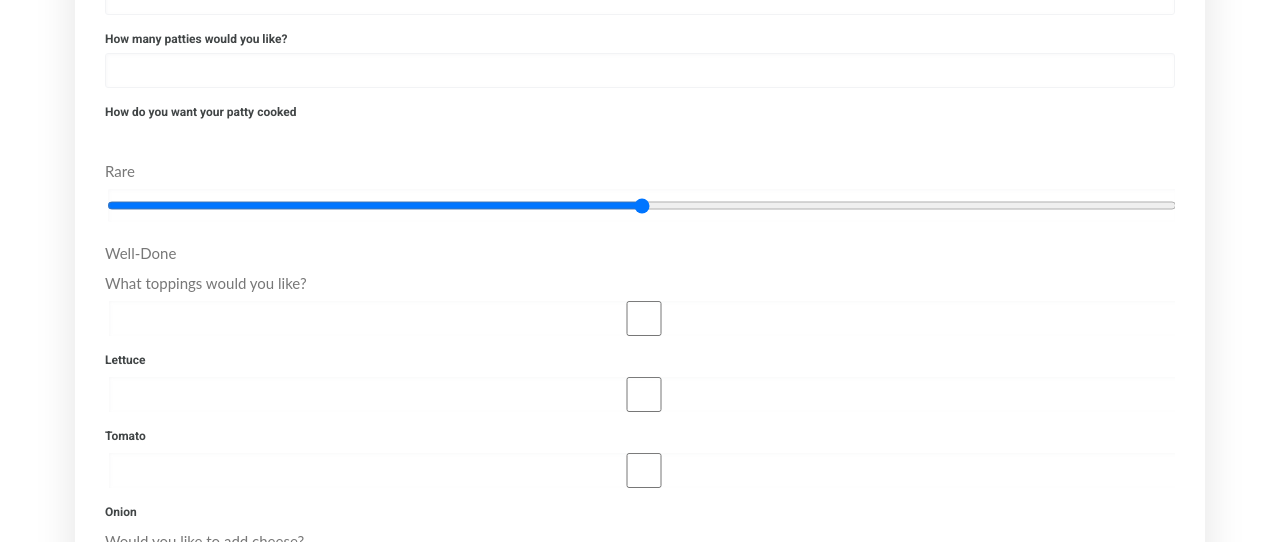
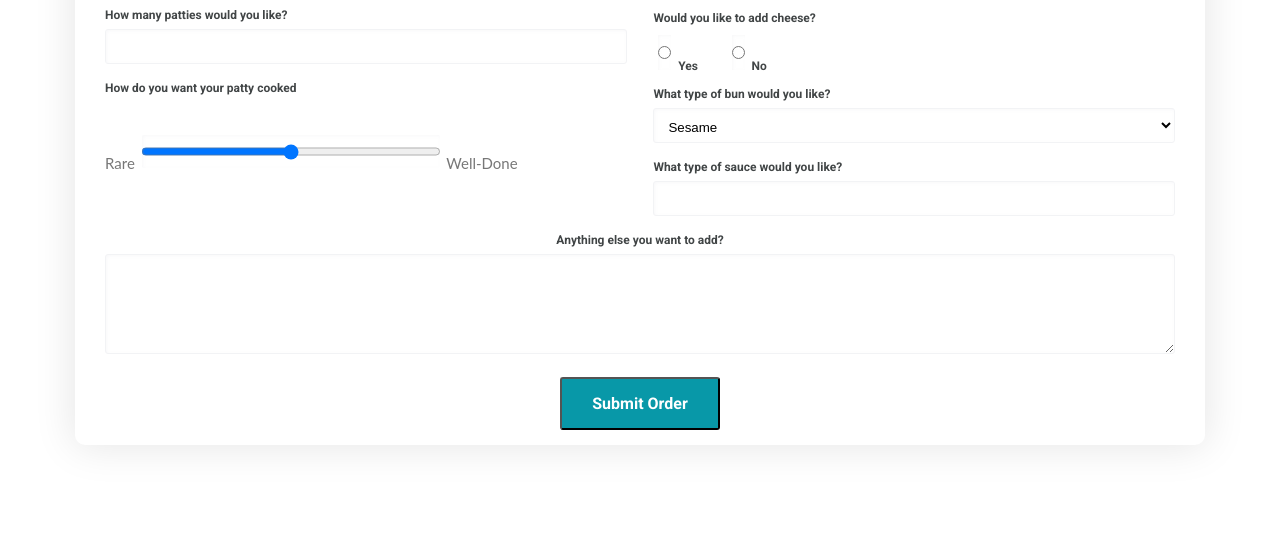
Before and after one commit to cuk-danijela/davie-s-burgers, a plain HTML site: page public/order.html in a window 1280 px wide. Shown: the part 258-800 px from the top of the page. Drawn offline with Linux system fonts and the light colour scheme.

Commit message:
Order page fixing

```diff
--- a/public/css/style.css
+++ b/public/css/style.css
@@ -441,7 +441,7 @@ form {
   text-align: left;
   line-height: 30px;
   height: 80%;
-  overflow: auto;
+  overflow: hidden;
 }
 
 form hr {
@@ -458,20 +458,33 @@ h1 {
 
 #overlay {
   width: 80%;
-  margin: 3% auto;
-  height: 95vh;
+  margin: 0 auto;
+  height: 100vh;
   background-color: rgba(255, 255, 255, 0.9);
   border-radius: 40px;
 }
 
 #logo {
   height: 100px;
-  display: block;
+  display: inline-block;
   margin: auto;
   width: 30%;
   padding-bottom: 20px;
 }
+#yes,
+#no,
+#lettuce,
+#tomato,
+#onion {
+  width: auto;
+}
+.yes, .no, .lettuce, .tomato, .onion {
+display: inline;
+}
 
+input#doneness {
+  width: 300px;
+}
 
 .toppings label,
 .cheesy label {
@@ -492,6 +505,7 @@ h1 {
 .text-center {
   text-align: center;
 }
+
 
 /* 4. Modules Styles
 ======================================== */
@@ -646,6 +660,7 @@ h1 {
 
 .button-primary {
   background-color: #0898a8;
+  cursor: pointer;
 }
 
 .button-secondary {
--- a/public/order.html
+++ b/public/order.html
@@ -2,7 +2,7 @@
 <html lang="en">
 
 <head>
-  <title>Davie's burger | Order</title>
+  <title>Davie's burgers | Order </title>
 
   <!-- Meta -->
   <meta charset="UTF-8">
@@ -10,13 +10,13 @@
   <meta name="keywords" content="davie burger, davie's burgers, burgers">
   <meta name="author" content="Cuk Danijela">
   <meta name="viewport" content="width=device-width, initial-scale=1.0">
-
   <!-- CSS -->
   <link rel="stylesheet" type="text/css" href="css/reset.min.css">
   <link rel="stylesheet" type="text/css" href="css/style.min.css">
   <!-- Fonts -->
   <link href="https://fonts.googleapis.com/css?family=Roboto:400,700" rel="stylesheet">
   <script src="js/font-awesome.js"></script>
+
 </head>
 
 <body>
@@ -28,7 +28,8 @@
               aria-label="Go back to welcome page" /></a>
           <div class="clearfix">
             <form action="submission.html" method="POST">
-              <h1>Create a burger!</h1>
+              <h2 class="section-header">Create a burger!</h2>
+              <div class="col-1-2">
                 <section class="protein">
                   <label for="patty">What type of protein would you like?</label>
                   <input type="text" name="patty" id="patty">
@@ -46,25 +47,24 @@
                   <input type="range" name="doneness" id="doneness" value="3" min="1" max="5">
                   <span>Well-Done</span>
                 </section>
-
+              </div>
+              <div class="col-1-2">
                 <section class="toppings">
-                <span>What toppings would you like?</span>
-                <br>
+                  <label for="lettuce">What toppings would you like?</label>
                   <input type="checkbox" name="topping" id="lettuce" value="lettuce">
-                <label for="lettuce">Lettuce</label>
+                  <label for="lettuce" class="lettuce">Lettuce</label>
                   <input type="checkbox" name="topping" id="tomato" value="tomato">
-                <label for="tomato">Tomato</label>
+                  <label for="tomato" class="tomato">Tomato</label>
                   <input type="checkbox" name="topping" id="onion" value="onion">
-                <label for="onion">Onion</label>
+                  <label for="onion" class="onion">Onion</label>
                 </section>
 
                 <section class="cheesy">
-                <span>Would you like to add cheese?</span>
-                <br>
+                  <label for="yes">Would you like to add cheese?</label>
                   <input type="radio" name="cheese" id="yes" value="yes">
-                <label for="yes">Yes</label>
+                  <label for="yes" class="yes">Yes</label>
                   <input type="radio" name="cheese" id="no" value="yes">
-                <label for="no">No</label>
+                  <label for="no" class="no">No</label>
                 </section>
 
                 <section class="bun-type">
@@ -85,17 +85,20 @@
                     <option value="mustard"></option>
                   </datalist>
                 </section>
+              </div>
+          </div>
           <section class="extra-info">
             <label for="extra">Anything else you want to add?</label>
-                <br>
             <textarea id="extra" name="extra" rows="3" cols="40"></textarea>
           </section>
 
-              <section class="submission">
-                <a href="submision.html"><input type="button" value="Submit" class="button button-primary"></a>
+          <section class="submission text-center">
+            <a href="submision.html">
+              <button type="button" value="Submit Order" class="button button-primary">Submit Order</button>
+            </a>
           </section>
           </form>
-          </div>
+
         </div>
       </div>
     </section>
```
Also changed, not shown: public/contact.html (+17 -7 lines), public/index.html (+5 -8 lines), public/css/style.min.css. Lines whose indentation alone changed are shown as unchanged.
